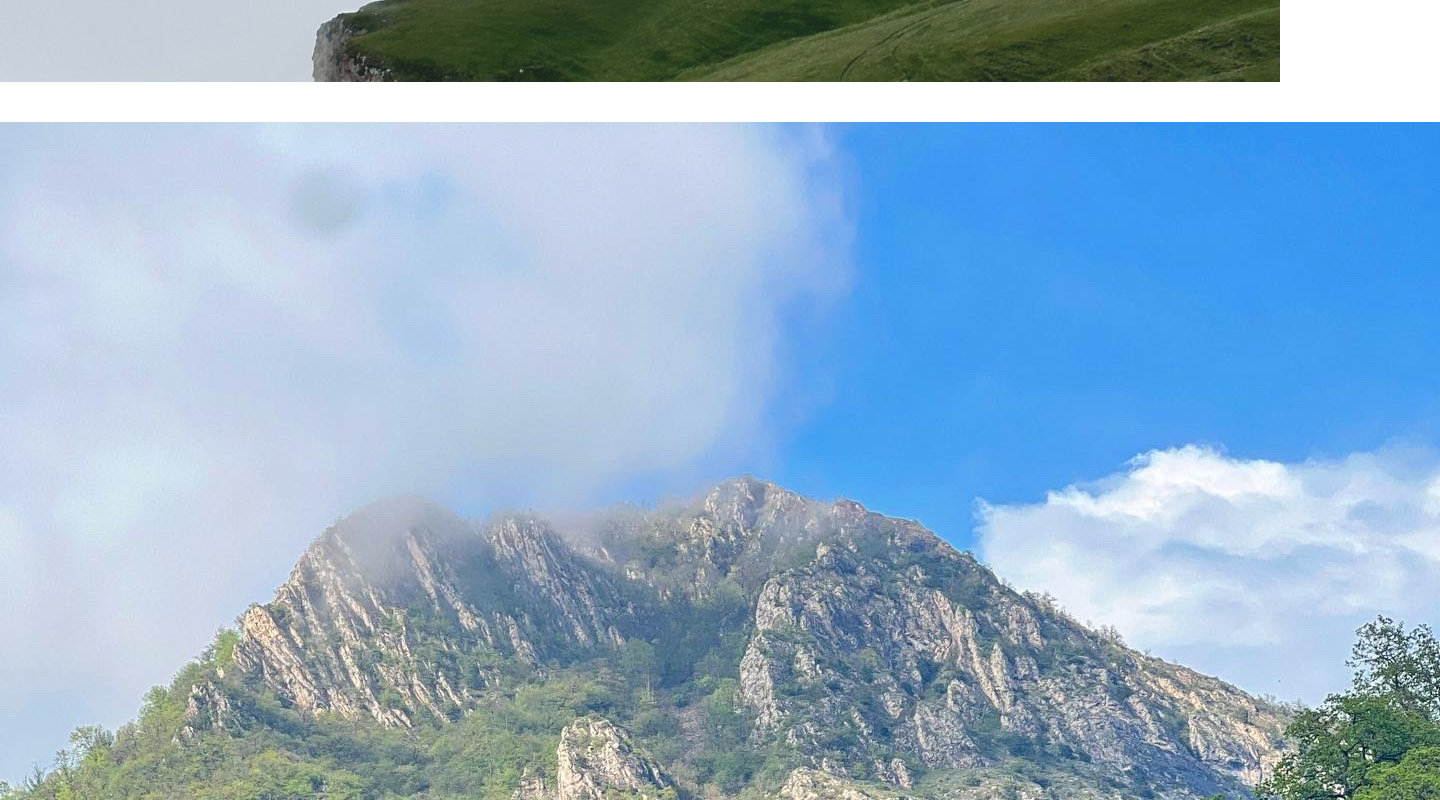
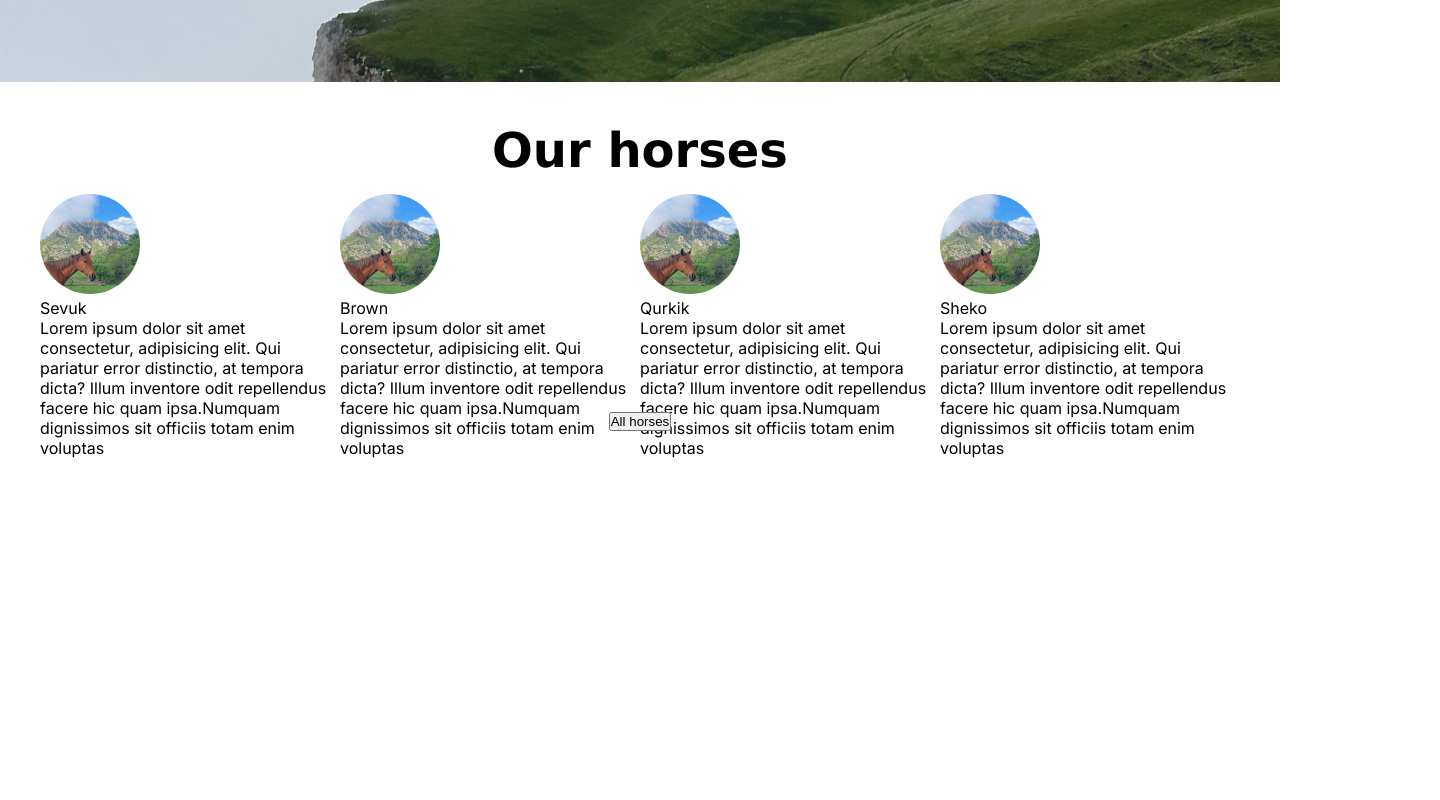
Before and after one commit to VaheHovakimyan/dilijan-horse-riding, a Next.js app: page / in a window 1280 px wide. Shown: the part 2200-3000 px from the top of the page, 1440 px wide, since content can reach past the window. After the commit the page ends 2671 px from the top, so only its background shows below. Built offline with nearby package versions, Linux system fonts and the light colour scheme.

Commit message:
horse items

```diff
--- a/libs/common/ui/pages/HomePageNew/ourHorses/OurHorses.module.scss
+++ b/libs/common/ui/pages/HomePageNew/ourHorses/OurHorses.module.scss
@@ -0,0 +1,29 @@
+.our_horses_home_main{
+  margin: 0 auto 40px auto;
+  max-width: 1440px;
+  .our_horses_home_main_flex{
+    display: flex;
+    flex-direction: column;
+    gap: 16px;
+    align-items: center;
+    .our_horses_home_main_title{
+      font-size: 48px;
+      font-family: Verdana, serif;
+    }
+    .our_horses_home_div_flex{
+      display: flex;
+      flex-wrap: wrap;
+      justify-content: center;
+      align-items: center;
+      .our_horses_home_div_item{
+        width: 300px;
+        height: 200px;
+        .our_horses_home_horse_image{
+          width: 100px;
+          height: 100px;
+          border-radius: 50%;
+        }
+      }
+    }
+  }
+}
--- a/libs/common/ui/pages/HomePageNew/ourHorses/OurHorses.tsx
+++ b/libs/common/ui/pages/HomePageNew/ourHorses/OurHorses.tsx
@@ -52,10 +52,11 @@ export const OurHorsesHome = ({ }: {}) => {
   return (
     <div className={style.our_horses_home_main}>
       <div className={style.our_horses_home_main_flex}>
+        <h2 className={style.our_horses_home_main_title}>Our horses</h2>
         <div className={style.our_horses_home_div_flex}>
           {ourHorses.map((horse) => {
             return (
-              <div>
+              <div className={style.our_horses_home_div_item}>
                 <img src={horse.image.src} alt="horse_image" className={style.our_horses_home_horse_image} />
                 <p className={style.our_horses_home_horse_p}>{horse.title}</p>
                 <span className={style.our_horses_home_horse_span}>{horse.description}</span>
```
